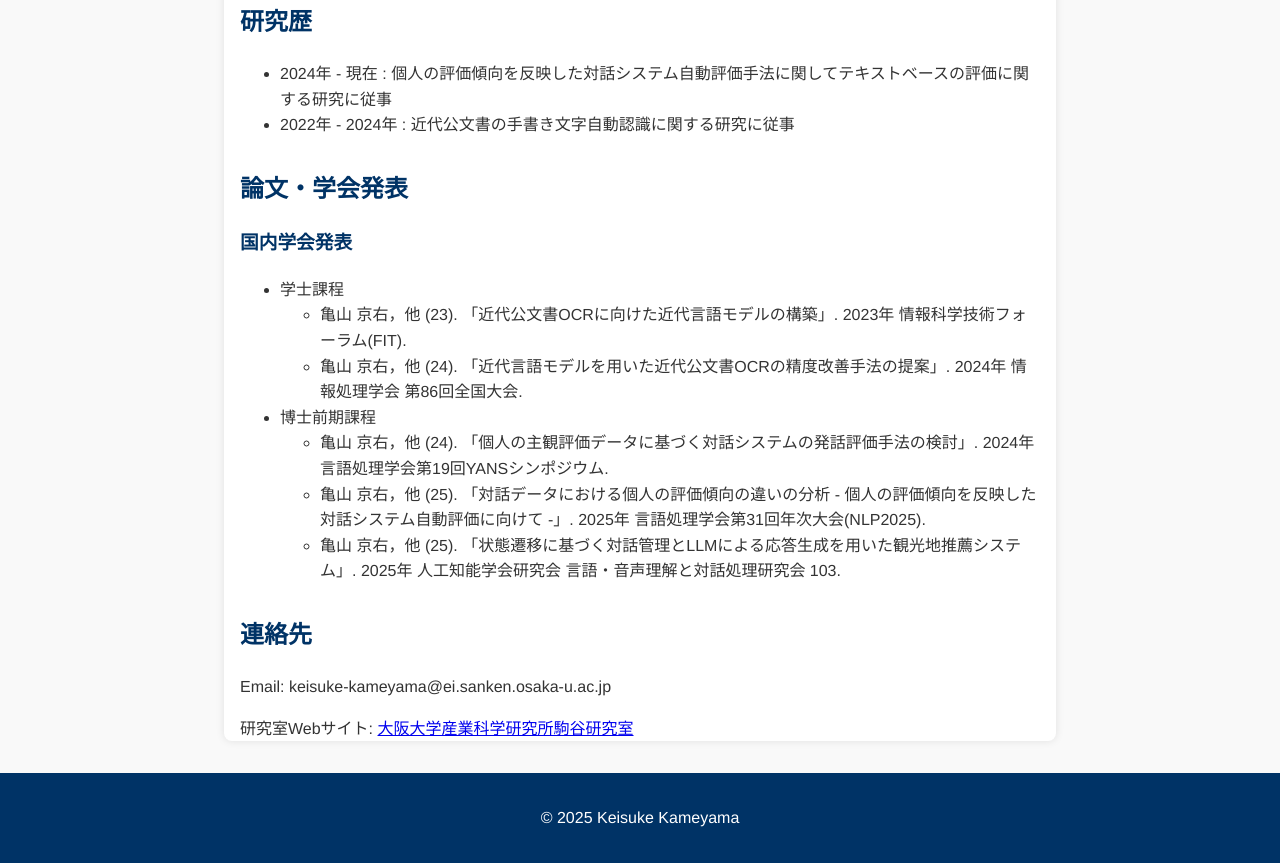
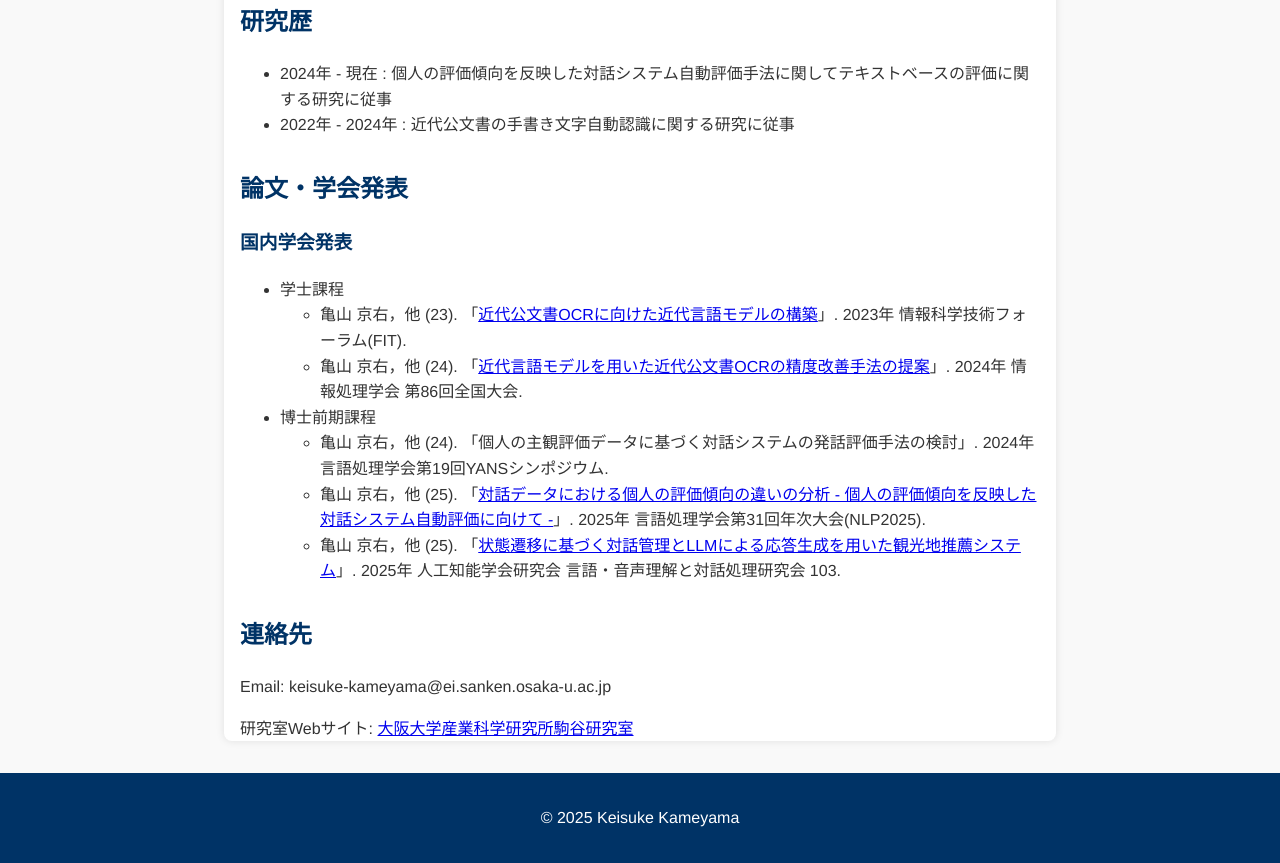
Before and after one commit to KeKm319/KeKm319.github.io, a plain HTML site: page index.html in a window 1280 px wide. Shown: the part 611-1474 px from the top of the page. Drawn offline with Linux system fonts and the light colour scheme.

Commit message:
Update index.html

```diff
--- a/index.html
+++ b/index.html
@@ -65,14 +65,14 @@
             <ul>
                 <li>学士課程</li>
                 <ul>
-                    <li>亀山 京右，他 (23). 「近代公文書OCRに向けた近代言語モデルの構築」. 2023年 情報科学技術フォーラム(FIT).</li>
-                    <li>亀山 京右，他 (24). 「近代言語モデルを用いた近代公文書OCRの精度改善手法の提案」. 2024年 情報処理学会 第86回全国大会.</li>
+                    <li>亀山 京右，他 (23). 「<a href="https://www.ieice.org/publications/conferences/summary.php?id=FIT0000016328&expandable=2&ConfCd=F&session_num=4r&lecture_number=N-014&year=2023&conf_type=F">近代公文書OCRに向けた近代言語モデルの構築</a>」. 2023年 情報科学技術フォーラム(FIT).</li>
+                    <li>亀山 京右，他 (24). 「<a href="https://ipsj.ixsq.nii.ac.jp/records/237017">近代言語モデルを用いた近代公文書OCRの精度改善手法の提案</a>」. 2024年 情報処理学会 第86回全国大会.</li>
                 </ul>
                 <li>博士前期課程</li>
                 <ul>
                     <li>亀山 京右，他 (24). 「個人の主観評価データに基づく対話システムの発話評価手法の検討」. 2024年 言語処理学会第19回YANSシンポジウム.</li>
-                    <li>亀山 京右，他 (25). 「対話データにおける個人の評価傾向の違いの分析 - 個人の評価傾向を反映した対話システム自動評価に向けて -」. 2025年 言語処理学会第31回年次大会(NLP2025).</li>
-                    <li>亀山 京右，他 (25). 「状態遷移に基づく対話管理とLLMによる応答生成を用いた観光地推薦システム」. 2025年 人工知能学会研究会 言語・音声理解と対話処理研究会 103.</li>
+                    <li>亀山 京右，他 (25). 「<a href="https://www.anlp.jp/proceedings/annual_meeting/2025/pdf_dir/D9-5.pdf">対話データにおける個人の評価傾向の違いの分析 - 個人の評価傾向を反映した対話システム自動評価に向けて -</a>」. 2025年 言語処理学会第31回年次大会(NLP2025).</li>
+                    <li>亀山 京右，他 (25). 「<a href="https://cir.nii.ac.jp/crid/1523400466021557376">状態遷移に基づく対話管理とLLMによる応答生成を用いた観光地推薦システム</a>」. 2025年 人工知能学会研究会 言語・音声理解と対話処理研究会 103.</li>
                 </ul>
             </ul>
         </section>
```
